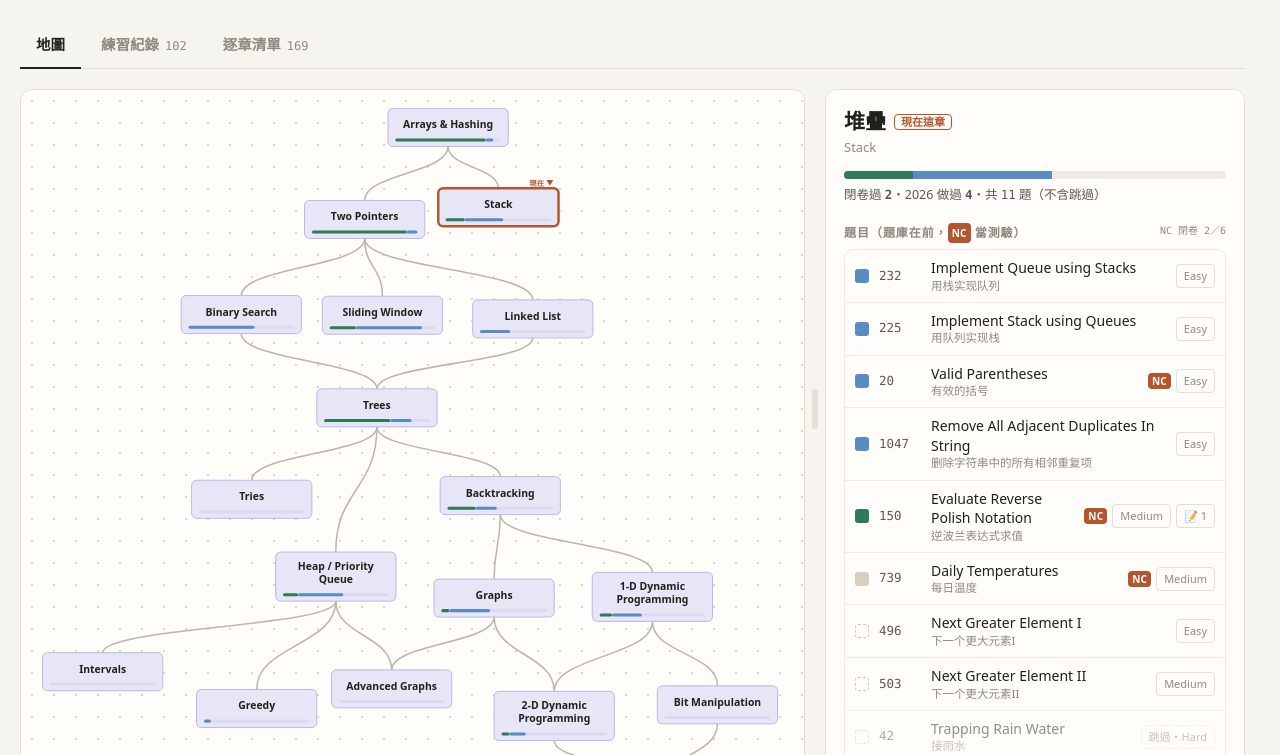
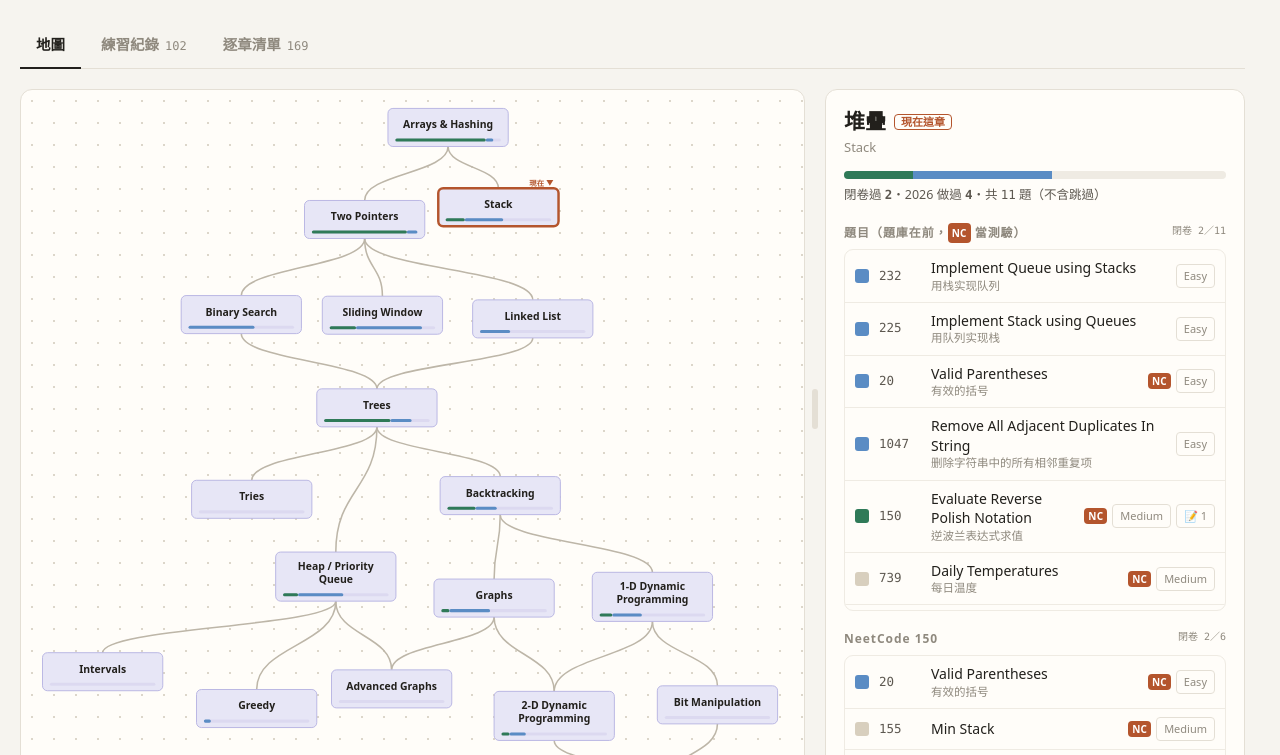
Before and after one commit to AndyWeiBoan/algorithm-learning, a plain HTML site: page roadmap.html in a window 1280 px wide. Shown: the part 168-923 px from the top of the page. Drawn offline with Linux system fonts and the light colour scheme.

Commit message:
roadmap：側欄加回 NeetCode 150 區塊，兩個清單各自捲動
Co-Authored-By: Claude Opus 5.5 <noreply@anthropic.com>

```diff
--- a/roadmap.html
+++ b/roadmap.html
@@ -76,7 +76,7 @@ body.dragging{cursor:col-resize;user-select:none}
 .mapkeys{display:flex;gap:16px;flex-wrap:wrap;font-size:12.5px;color:var(--ink2);margin:10px 4px 0}
 .mapkeys span{display:inline-flex;align-items:center;gap:7px}
 
-.side{position:sticky;top:12px;max-height:calc(100vh - 24px);overflow:auto;border:1px solid var(--rule);border-radius:12px;background:var(--card);padding:18px 18px 14px}
+.side{position:sticky;top:12px;max-height:calc(100vh - 24px);display:flex;flex-direction:column;border:1px solid var(--rule);border-radius:12px;background:var(--card);padding:18px 18px 14px}
 .side h3{margin:0;font-size:21px;line-height:1.3}
 .side .sub{color:var(--ink3);font-size:13px;margin-top:2px}
 .side .nowb{display:inline-block;font-size:11px;font-weight:700;color:var(--accent);border:1px solid var(--accent);border-radius:4px;padding:0 6px;margin-left:8px;vertical-align:3px}
@@ -86,7 +86,8 @@ body.dragging{cursor:col-resize;user-select:none}
 .side .sec{font-size:12px;letter-spacing:.08em;color:var(--ink3);font-weight:700;margin:18px 0 6px;display:flex;justify-content:space-between}
 .side .sec small{font-weight:400;letter-spacing:0}
 .side .none{font-size:13px;color:var(--ink3);padding:6px 0}
-.plist{border:1px solid var(--rule2);border-radius:9px;overflow:hidden}
+.plist{border:1px solid var(--rule2);border-radius:9px;overflow:auto;flex:0 1 auto;min-height:120px;overscroll-behavior:contain}
+.side>*:not(.plist){flex:none}
 .prow{display:grid;grid-template-columns:14px 42px 1fr auto;gap:10px;align-items:center;padding:8px 10px;border-top:1px solid var(--rule2);cursor:pointer;width:100%;background:none;border-left:0;border-right:0;border-bottom:0;font:inherit;color:inherit;text-align:left}
 .plist>.prow:first-child{border-top:0}
 .prow:hover,.prow[aria-expanded="true"]{background:var(--rule2)}
@@ -236,6 +237,7 @@ details.ex summary small{color:var(--ink3);font-weight:400;font-size:12.5px}
   .mapwrap{grid-template-columns:1fr;gap:20px}
   .split{display:none}
   .side{position:static;max-height:none}
+  .plist{max-height:60vh}
 }
 @media (max-width:760px){
   .wrap{padding:28px 16px 80px}
@@ -490,8 +492,10 @@ function selectNode(id, push){
      <div class="sub">${esc(node.en)}</div>
      <div class="sbar">${n ? bar({...k, y19:0}, n) : ''}</div>
      <div class="scount">閉卷過 <b class="num">${k.grad}</b>・2026 做過 <b class="num">${k.y26}</b>・共 <span class="num">${n}</span> 題（不含跳過）</div>
-     <div class="sec"><span>題目（題庫在前，<span class="ncb">NC</span> 當測驗）</span><small class="num">NC 閉卷 ${done(node.nc)}／${live(node.nc)}</small></div>
-     ${probRows([...new Set([...node.bank, ...node.nc])], new Set(node.nc))}`;
+     <div class="sec"><span>題目（題庫在前，<span class="ncb">NC</span> 當測驗）</span><small class="num">閉卷 ${done([...new Set([...node.bank, ...node.nc])])}／${live([...new Set([...node.bank, ...node.nc])])}</small></div>
+     ${probRows([...new Set([...node.bank, ...node.nc])], new Set(node.nc))}
+     <div class="sec"><span>NeetCode 150</span><small class="num">閉卷 ${done(node.nc)}／${live(node.nc)}</small></div>
+     ${probRows(node.nc, new Set(node.nc))}`;
   if (push) setHash('map', id);
 }
 side.addEventListener('click', e => {
```
